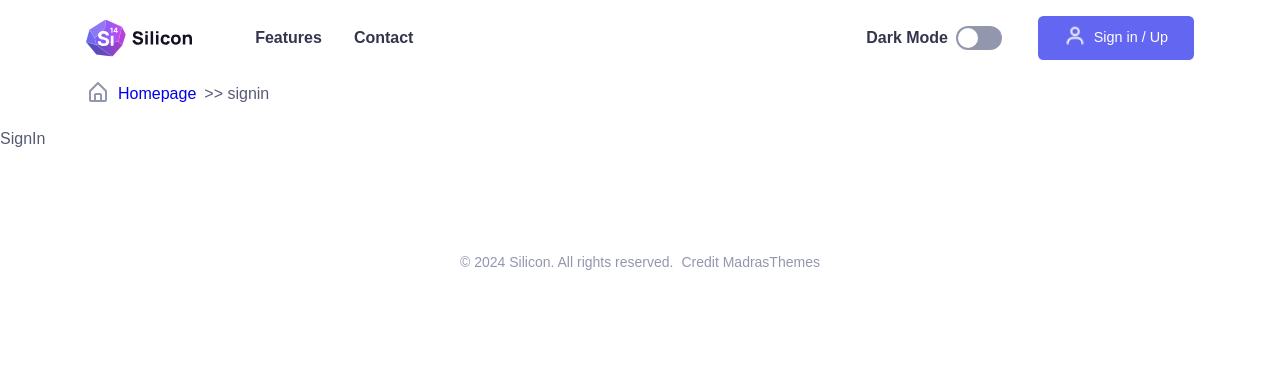
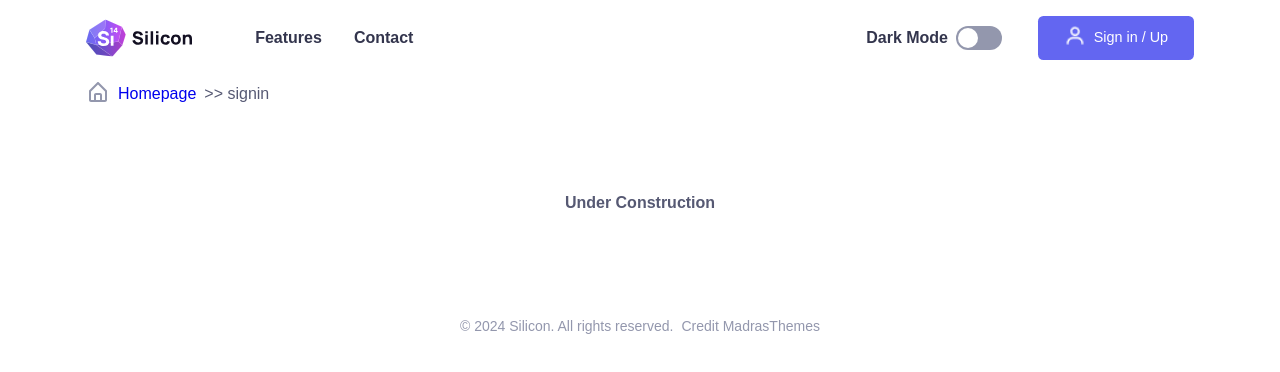
Before and after one commit to Hjungberg/SiliconReact, a React (Vite) app: page /signin in a window 1280 px wide. Shown: the top 372 px of the page. Built offline with nearby package versions, Linux system fonts and the light colour scheme; no server answers.

Commit message:
More cleanup of code

```diff
--- a/src/App.css
+++ b/src/App.css
@@ -912,7 +912,6 @@ h6 {
     cursor: pointer;
     text-decoration: none;
   }
-
 }
 
 .quest-contact-item button {
@@ -1000,8 +999,9 @@ h6 {
   width: 64px;
   justify-content: right;
 }
+
 .accordion-content {
-  transition:  all 200ms;
+  transition: all 200ms;
   padding: .5rem;
 
 }
@@ -1121,7 +1121,6 @@ h6 {
 }
 
 .breadcrum {
-
   background-color: var(--clr-bg);
   padding-top: 5rem;
   padding-bottom: 1rem;
@@ -1149,23 +1148,18 @@ h6 {
   background-color: var(--clr-bg);
   background-image: linear-gradient(to top, rgba(99, 101, 241, 0.1), rgba(219, 70, 239, 0.05) 42%, rgba(241, 244, 253, 0.07) 83%);
   padding-top: 2rem;
-
-
-
 }
 
 .contactUs {
   display: grid;
   margin-top: 2rem;
   justify-content: flex-start;
-
 }
 
 .contactUsGrid {
   margin-top: 3rem;
   height: 400px;
   width: 50%;
-
 }
 
 .contactUsCard {
@@ -1176,8 +1170,6 @@ h6 {
   background-color: white;
   height: 100%;
   border-radius: 50%;
-
-
 }
 
 .contactUsText {
@@ -1194,7 +1186,6 @@ h6 {
   display: inline-flex;
   text-wrap: nowrap;
   align-items: center;
-
 }
 
 .contactForm {
@@ -1217,9 +1208,7 @@ h6 {
   .contactForm {
     margin: 0rem auto;
     margin-top: 2rem;
-
     width: auto;
-
   }
 
   .contactUsGrid {
@@ -1237,7 +1226,6 @@ h6 {
   font-size: 1rem;
   height: 3rem;
   padding-left: .5em;
-
 }
 
 .btn-contact {
@@ -1269,8 +1257,6 @@ h6 {
     height: 1.5rem;
     width: 1.5rem;
   }
-
-
 }
 
 .gap {
@@ -1290,7 +1276,6 @@ h6 {
     display: none;
   }
 }
-
 
 .subThank {
   display: flex;
@@ -1313,3 +1298,9 @@ h6 {
   align-items: center;
   height: 650px;
 }
+
+.sign-in {
+  padding-top: 4rem;
+  text-align: center;
+  font-weight: 800;
+}
--- a/src/assets/ContactForm.jsx
+++ b/src/assets/ContactForm.jsx
@@ -13,8 +13,8 @@ const ContactForm = () => {
 
   const onSubmit = async (data) => {
     const res = await axios.post(
-      "https://win24-assignment.azurewebsites.net/api/forms/contact", data
-
+      "https://win24-assignment.azurewebsites.net/api/forms/contact",
+      data
     );
 
     if (res.status === 200) {
--- a/src/assets/Newsletter.jsx
+++ b/src/assets/Newsletter.jsx
@@ -38,7 +38,6 @@ const Newsletter = () => {
       if (test === "") {
         newErrors[field] = `The Email field is required.`;
       }
-
     });
 
     if (Object.keys(newErrors).length > 0) {
@@ -60,11 +59,7 @@ const Newsletter = () => {
     if (res.ok) {
       setSubmitted(true);
       setFormData({ email: "" });
-      // const data = await res.text;
-    } else {
-      // const data = await res.text;
     }
-
   };
 
   if (submitted) {
--- a/src/views/SignIn.jsx
+++ b/src/views/SignIn.jsx
@@ -5,7 +5,9 @@ const SignIn = () => {
   return (
     <div>
       <BreadCrum />
-      SignIn
+      <main className="sign-in">
+        Under Construction
+      </main>
     </div>
   );
 };
```
Also changed, not shown: src/assets/Questions.jsx (+8 -4 lines).
